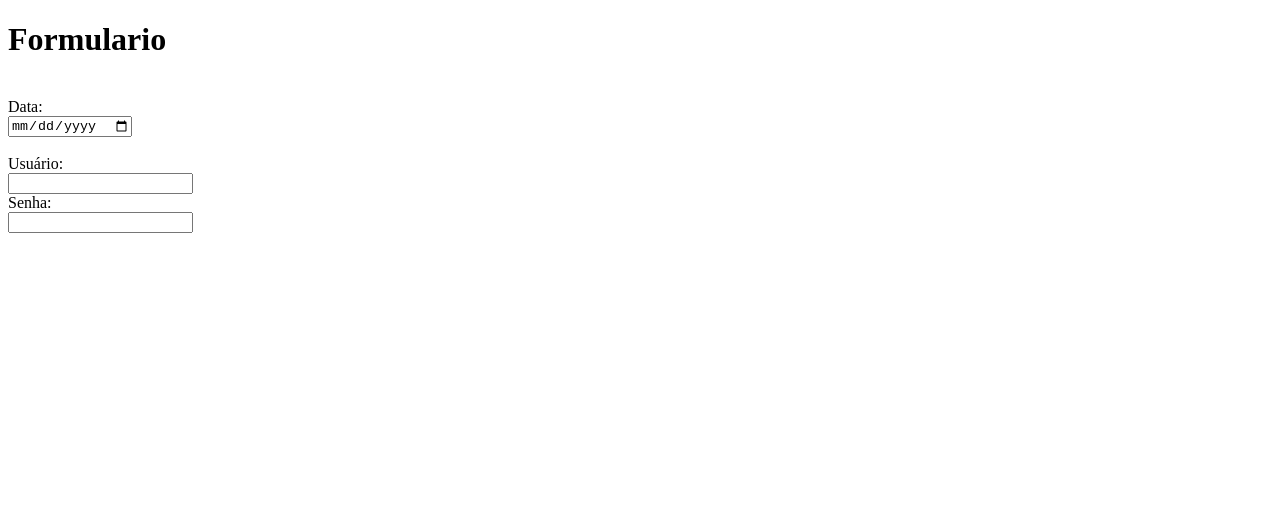
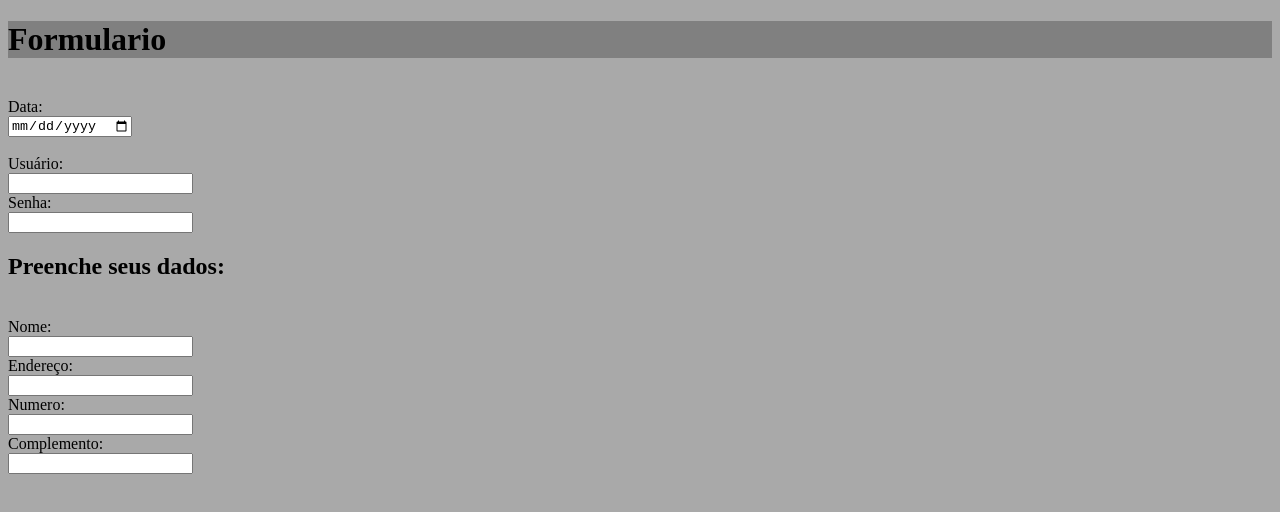
Before and after one commit to brubemal/WebDesign-2-Semestre, a plain HTML site: page Aula2/index.html in a window 1280 px wide. Drawn offline with Linux system fonts and the light colour scheme.

Commit message:
Atualização site

```diff
--- a/Aula2/index.html
+++ b/Aula2/index.html
@@ -5,8 +5,8 @@
     <meta name="viewport" content="width=device-width, initial-scale=1.0">
     <title>Formulario Aula2</title>
 </head>
-<body>
-    <h1 style=background-color:rgb(172, 11, 91);">Formulario</h1>
+<body style="background-color: darkgray;">
+    <h1 style="background-color: gray;">Formulario</h1>
     <br>
     <label for="date">Data:</label>
     <br>
@@ -19,5 +19,24 @@
     <label for="text">Senha:</label>
     <br>
     <input type="text" name="Senha:" id="Senha:">
+    <h2>Preenche seus dados:</h2>
+    <br>
+    <label for="text">Nome:</label>
+    <br>
+    <input type="text" name="Nome" id="Nome">
+    <br>
+    <label for="text">Endereço:</label>
+    <br>
+    <input type="text" name="Endereço" id="Endereço">
+    <br>
+    <label for="text">Numero:</label>
+    <br>
+    <input type="text" name="Numero" id="Numero">
+    <br>
+    <label for="text">Complemento:</label>
+    <br>
+    <input type="text" name="Complemento" id="Complemento">
+    <br>
+
 </body>
 </html>
```
